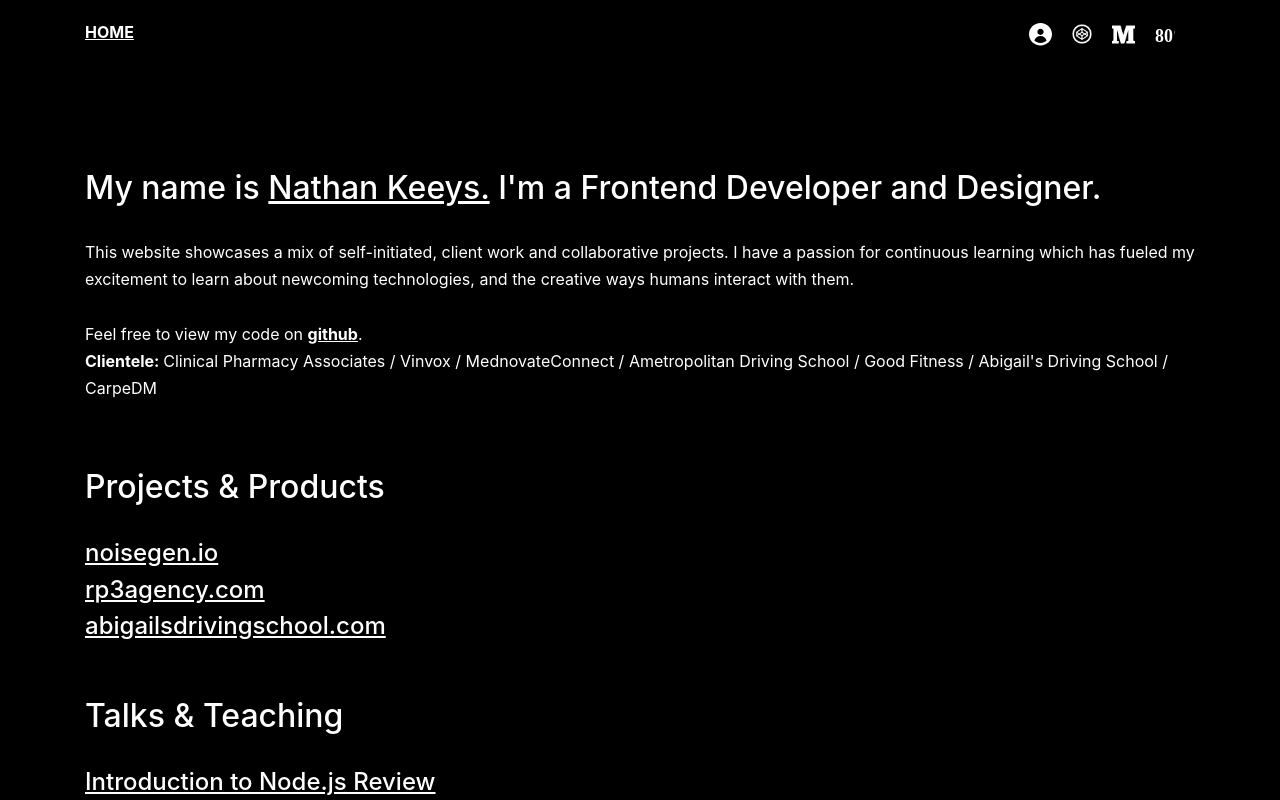
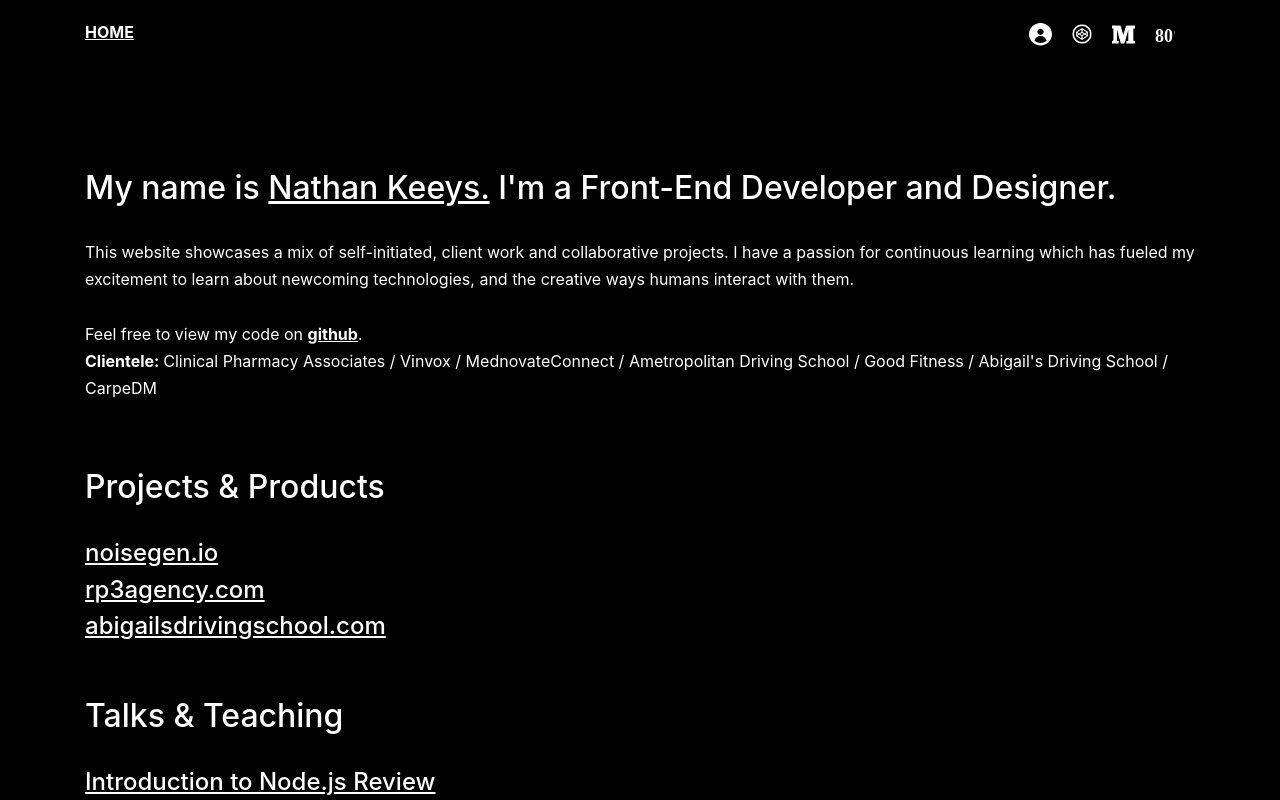
Before and after one commit to keeysnc/portfolio, a React (Create React App) app: page /#/ in a window 1280 px wide. Shown: the top 800 px of the page. Built offline with nearby package versions, Linux system fonts and the light colour scheme.

Commit message:
grammar correction on title

```diff
--- a/public/index.html
+++ b/public/index.html
@@ -18,7 +18,7 @@
       work correctly both with client-side routing and a non-root public URL.
       Learn how to configure a non-root public URL by running `npm run build`.
     -->
-    <title>Nathan Keeys - Frontend Developer</title>
+    <title>Nathan Keeys - Front-End Developer</title>
   </head>
   <body>
     <noscript>
--- a/src/components/Bio.js
+++ b/src/components/Bio.js
@@ -8,7 +8,7 @@
     return (
       <div className="section">
         <div className="section">
-        <h1 className="title">My name is <Link alt="home" to="/about">Nathan Keeys.</Link> I'm a Frontend Developer and Designer.</h1>
+        <h1 className="title">My name is <Link alt="home" to="/about">Nathan Keeys.</Link> I'm a Front-End Developer and Designer.</h1>
         <h4 className="subtitle"></h4>
           <p style={{lineHeight: '1.7rem'}}>
           This website showcases a mix of self-initiated, client work and collaborative projects.
```
